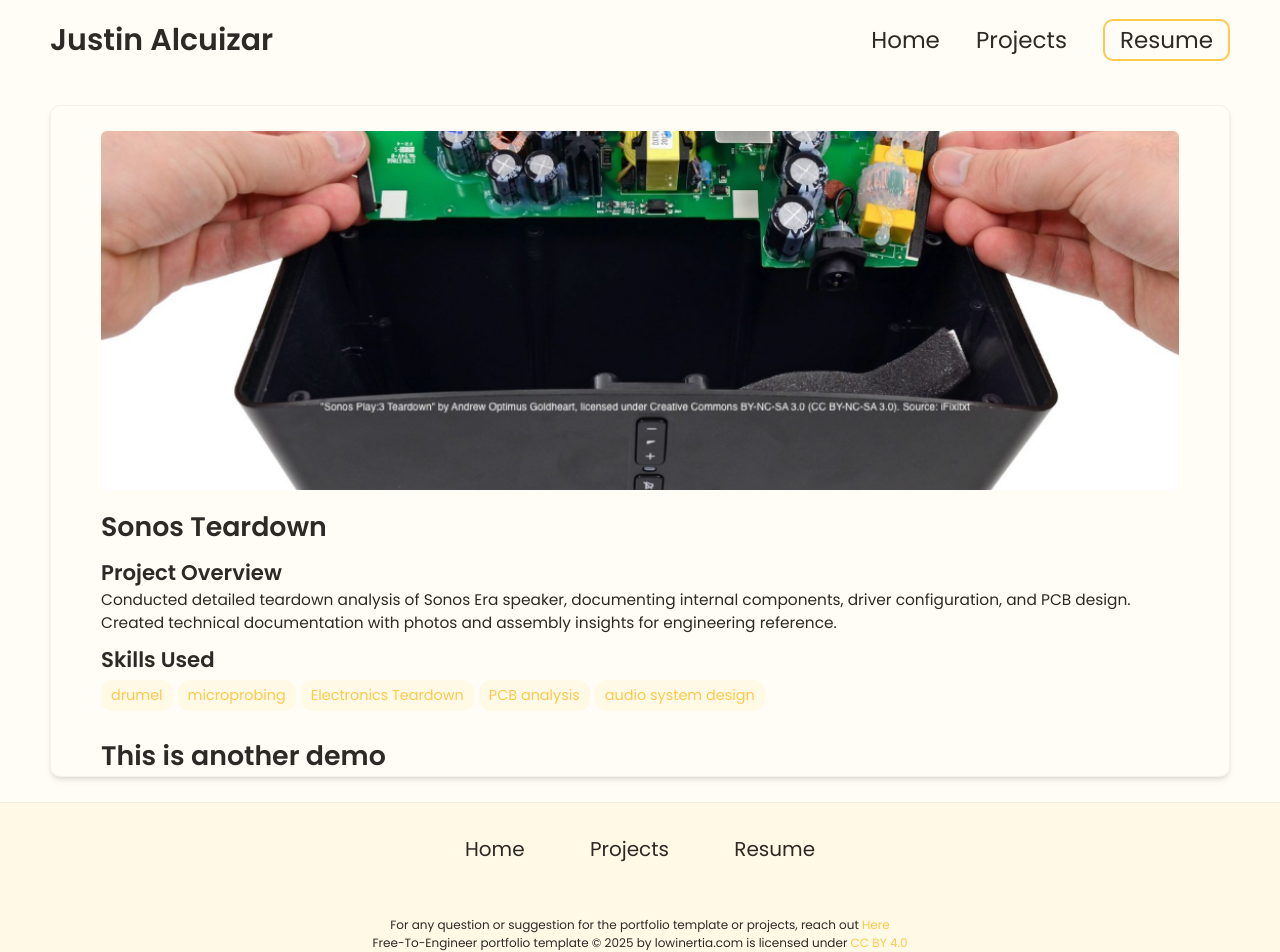
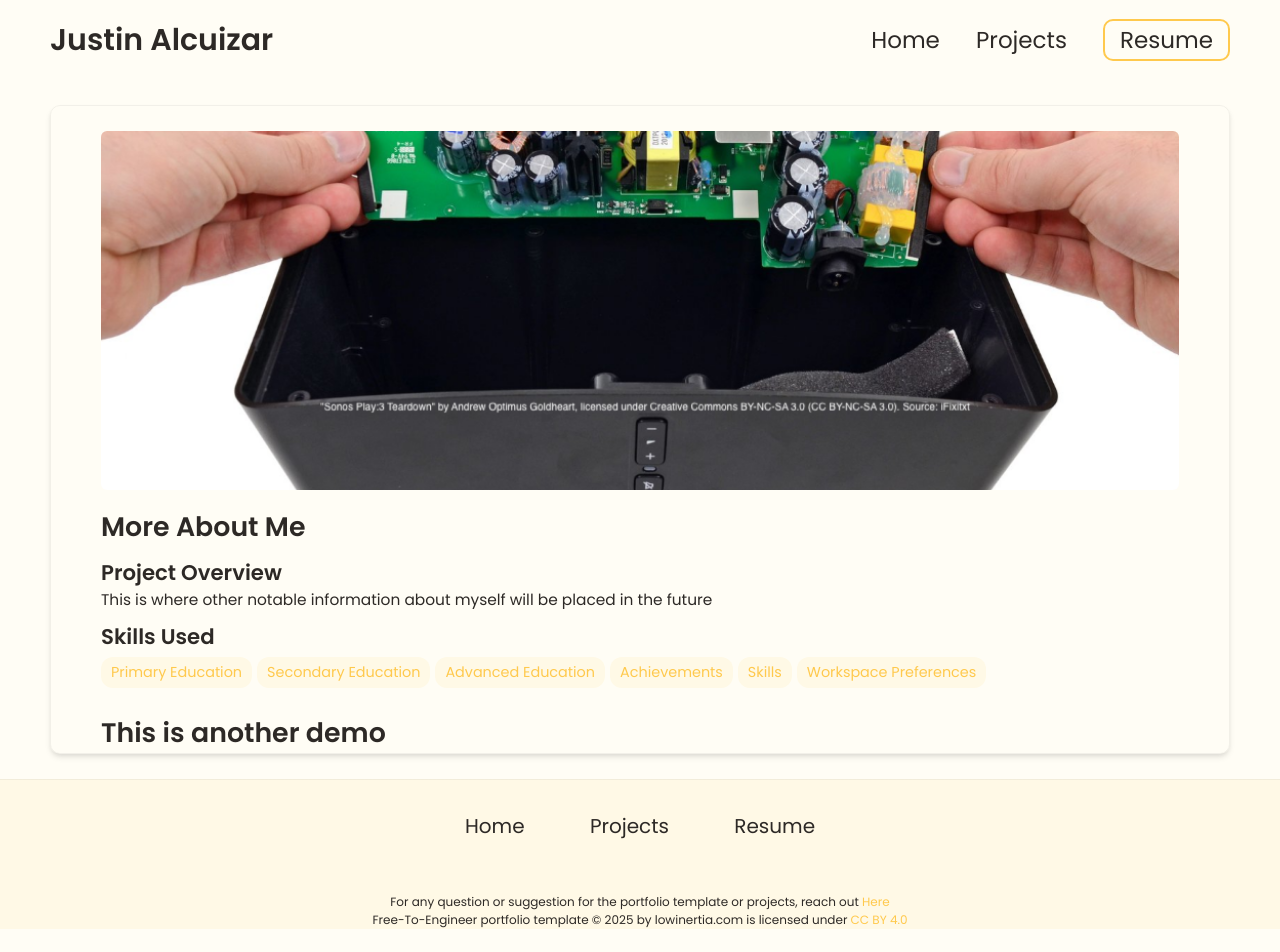
Before and after one commit to brawby/brawby.github.io, a Jekyll site: the page built from _projects/sonos-teardown/index.md, in a window 1280 px wide. Built offline with Jekyll 4.4.1, drawn with Linux system fonts in a browser that asks for light colours; after the commit the page ends 929 px from its top, so only the background shows below that.

Commit message:
Update index.md

```diff
--- a/_projects/sonos-teardown/index.md
+++ b/_projects/sonos-teardown/index.md
@@ -1,13 +1,14 @@
 ---
 layout: post
-title: Sonos Teardown
-description: Conducted detailed teardown analysis of Sonos Era speaker, documenting internal components, driver configuration, and PCB design. Created technical documentation with photos and assembly insights for engineering reference.
+title: More About Me
+description: This is where other notable information about myself will be placed in the future
 skills:
-  - drumel
-  - microprobing
-  - Electronics Teardown
-  - PCB analysis
-  - audio system design
+  - Primary Education
+  - Secondary Education
+  - Advanced Education
+  - Achievements
+  - Skills
+  - Workspace Preferences
 
 main-image: /sonos.png
 ---
```
